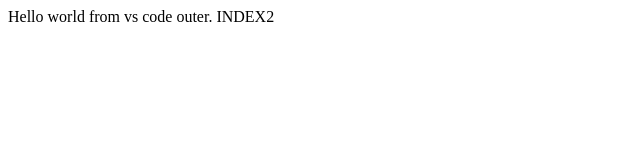
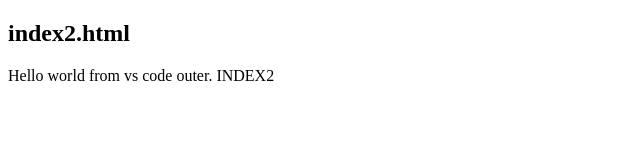
Before and after one commit to Luther-Varys/testazurebravos01, a plain HTML site: page index2.html in a window 1280 px wide. Shown: the whole page, without its empty margins (0-640 px from the left). Drawn offline with Linux system fonts and the light colour scheme.

Commit message:
headers added

```diff
--- a/index2.html
+++ b/index2.html
@@ -8,9 +8,10 @@
 </head>
 
 <body>
+    <h2>index2.html</h2>
 
     <div class="container">
-            Hello world from vs code outer. INDEX2
+        Hello world from vs code outer. INDEX2
     </div>
 
 </body>
```
Also changed, not shown: index.html (+3 -1 lines).
